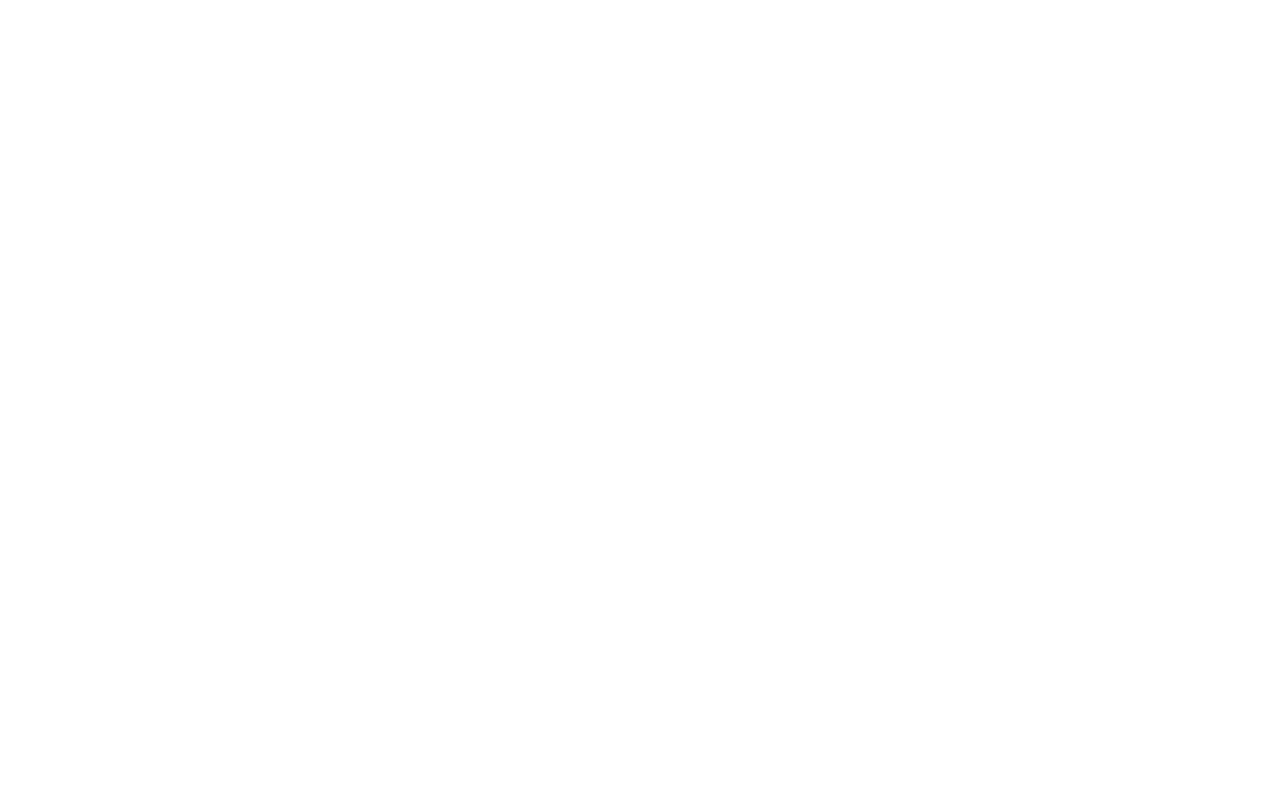
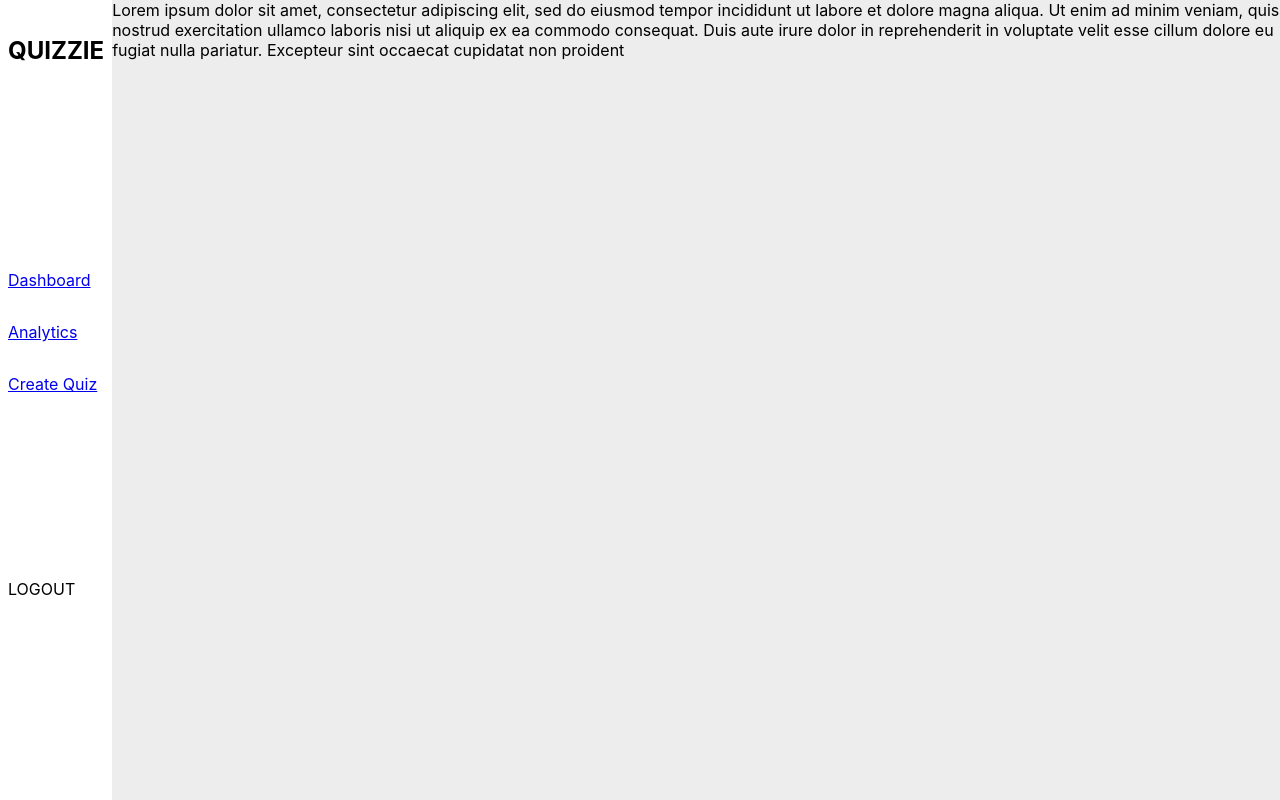
Before and after one commit to SwatiThorat21/quizzie-app, a React (Create React App) app in the folder client/: page /analytics in a window 1280 px wide. Before the commit this address had no page. Built offline with nearby package versions, Linux system fonts and the light colour scheme.

Commit message:
analytics, dashboard pages updated

```diff
--- a/client/src/App.js
+++ b/client/src/App.js
@@ -2,17 +2,33 @@
 import { BrowserRouter as Router, Routes, Route } from "react-router-dom";
 import RegisterLoginPage from "./pages/RegisterLoginPage";
 import DashboardPage from "./pages/Dashboard/DashboardPage";
+import AnalyticsPage from "./pages/analytics/AnalyticsPage";
+import CreateQuizPage from "./pages/create-quiz/CreateQuizPage";
 import { useState } from "react";
+import Sidebar from "./components/sidebar/Sidebar";
 
 function App() {
   const [isLoggedIn, setIsLoggedIn] = useState(false);
   return (
+    <div style={{display: "flex", height: "100vh"}}>
     <Router>
+      <Sidebar />
       <Routes>
-        <Route path="/" element={<RegisterLoginPage isLoggedIn={isLoggedIn} setIsLoggedIn={setIsLoggedIn} />}></Route>
-        <Route path="/dashboard" element={<DashboardPage />}></Route>
+        <Route
+          path="/"
+          element={
+            <RegisterLoginPage
+              isLoggedIn={isLoggedIn}
+              setIsLoggedIn={setIsLoggedIn}
+            />
+          }
+        />
+        <Route path="/dashboard" element={<DashboardPage />} />
+        <Route path="/analytics" element={<AnalyticsPage />} />
+        <Route path="/create-quiz" element={<CreateQuizPage />} />
       </Routes>
     </Router>
+    </div>
   );
 }
 
--- a/client/src/components/sidebar/Sidebar.js
+++ b/client/src/components/sidebar/Sidebar.js
@@ -1,16 +1,36 @@
 import styles from "./sidebar.module.css";
+import { NavLink } from "react-router-dom";
 
-export default function Sidebar() {
+export default function Sidebar({children}) {
+  const menuItem = [
+    {
+      path: "/dashboard",
+      name: "Dashboard",
+    },
+    {
+      path: "/analytics",
+      name: "Analytics",
+    },
+    {
+      path: "/create-quiz",
+      name: "Create Quiz",
+    },
+  ];
   return (
     <>
       <div className={styles.sidebar_container}>
         <h2 className={styles.quiz_title}>QUIZZIE</h2>
         <div className={styles.sideMenu_wrapper}>
-            <p className={styles.menu}>Dashboard</p>
-            <p className={styles.menu}>Analytics</p>
-            <p className={styles.menu}>Create Quiz</p>
+          {
+             menuItem.map((item, index)=>(
+              <NavLink to={item.path} key={index} className={styles.link} activeclassname={styles.active}>
+                  <div className={styles.link_text}>{item.name}</div>
+              </NavLink>
+          ))
+          }
         </div>
         <p className={styles.logoutBtn}>LOGOUT</p>
+        <main>{children}</main>
       </div>
     </>
   );
--- a/client/src/pages/Dashboard/DashboardPage.js
+++ b/client/src/pages/Dashboard/DashboardPage.js
@@ -1,13 +1,11 @@
 import styles from "./dashboardPage.module.css";
 import CountCards from "../../components/countCards/CountCards"
 import TrendingQuizs from "../../components/trendingQuizs/TrendingQuizs";
-import Sidebar from "../../components/sidebar/Sidebar";
 
 export default function DashboardPage() {
   return (
     <>
       <div className={styles.dashboard_container}>
-        <Sidebar />
         <div className={styles.main_page_container}>
           <CountCards />
           <TrendingQuizs />
--- a/client/src/pages/Dashboard/dashboardPage.module.css
+++ b/client/src/pages/Dashboard/dashboardPage.module.css
@@ -1,8 +1,8 @@
-.dashboard_container{
-    display: flex;
-    height: 100vh;
-    background-color: #EDEDED;
+.dashboard_container {
+  display: flex;
+  background-color: #ededed;
+  flex: 1;
 }
-.main_page_container{
-    margin: 0 auto;
+.main_page_container {
+  margin: 0 auto;
 }
--- /dev/null
+++ b/client/src/pages/analytics/AnalyticsPage.js
@@ -0,0 +1,18 @@
+import styles from "./analyticsPage.module.css"
+
+export default function AnalyticsPage() {
+  return (
+    <>
+      <div className={styles.analyticsPage_container}>
+        <p>
+          Lorem ipsum dolor sit amet, consectetur adipiscing elit, sed do
+          eiusmod tempor incididunt ut labore et dolore magna aliqua. Ut enim ad
+          minim veniam, quis nostrud exercitation ullamco laboris nisi ut
+          aliquip ex ea commodo consequat. Duis aute irure dolor in
+          reprehenderit in voluptate velit esse cillum dolore eu fugiat nulla
+          pariatur. Excepteur sint occaecat cupidatat non proident
+        </p>
+      </div>
+    </>
+  );
+}
--- /dev/null
+++ b/client/src/pages/analytics/analyticsPage.module.css
@@ -0,0 +1,4 @@
+.analyticsPage_container {
+  background-color: #ededed;
+  flex: 1;
+}
--- /dev/null
+++ b/client/src/pages/create-quiz/CreateQuizPage.js
@@ -0,0 +1,11 @@
+import styles from "./createQuizPage.module.css"
+
+export default function CreateQuizPage(){
+    return(
+        <>
+        <div className={styles.createQuiz_container}>
+
+        </div>
+        </>
+    )
+}
--- /dev/null
+++ b/client/src/pages/create-quiz/createQuizPage.module.css
@@ -0,0 +1,4 @@
+.createQuiz_container {
+  background-color: #ededed;
+  flex: 1;
+}
```
